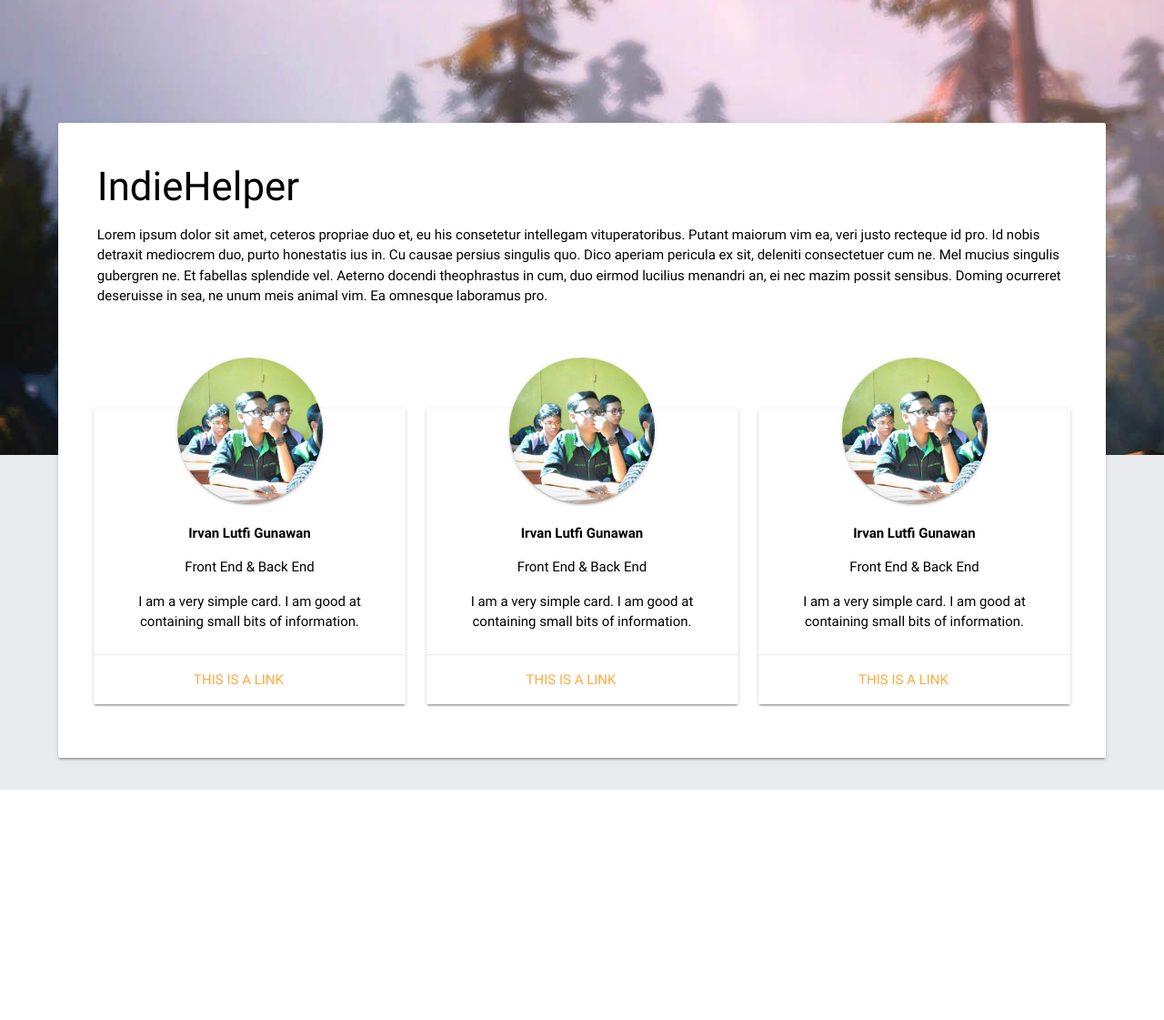
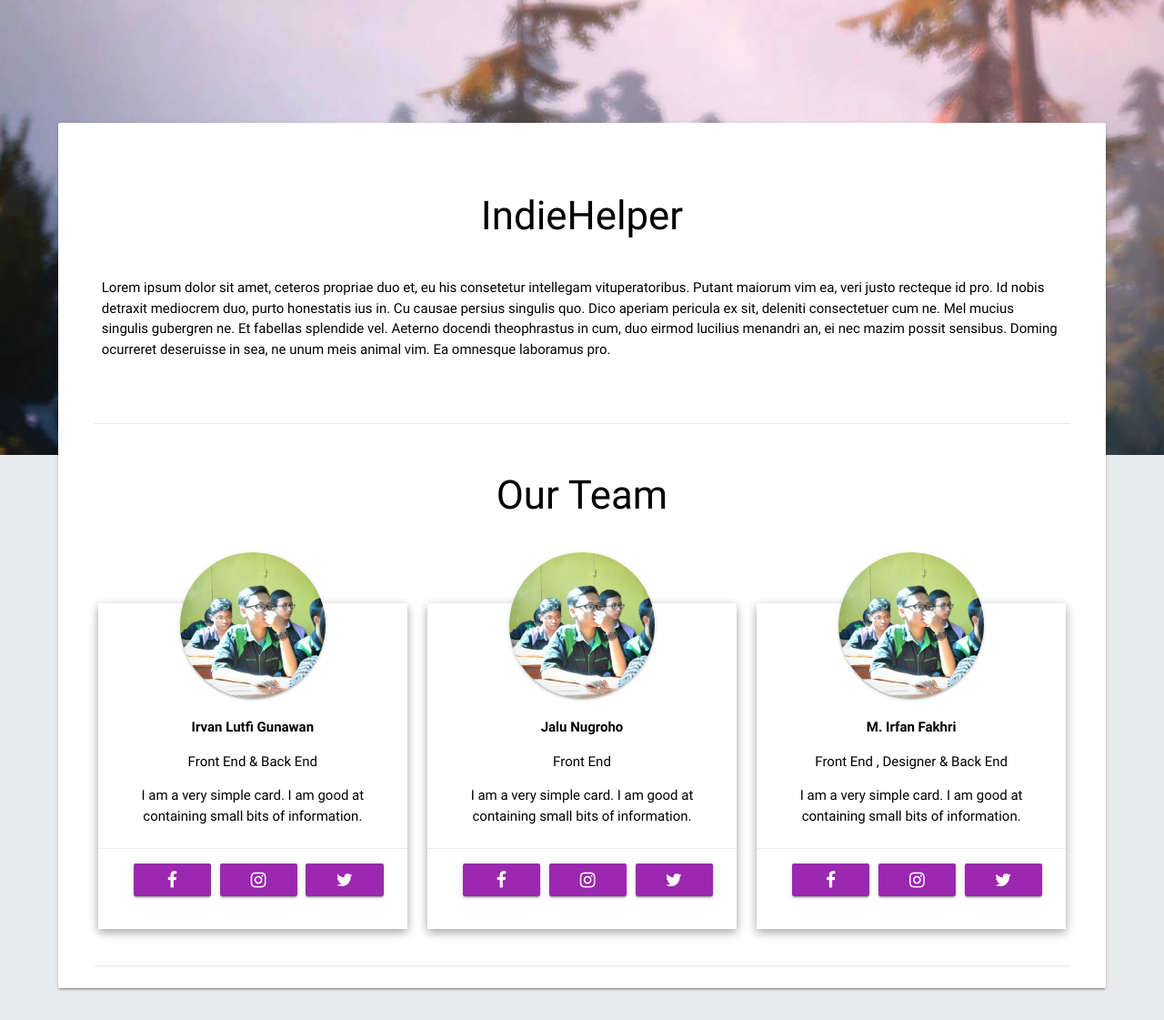
Before and after one commit to katsuotz/IndieHelper, a PHP site: page /about in a window 1280 px wide. Shown: the whole page at 91% size. Before the commit the page ends 868 px from the top, so only its background shows below. Run offline with PHP 8.4, Linux system fonts and the light colour scheme.

Commit message:
Add style About and Login

```diff
--- a/assets/css/about.css
+++ b/assets/css/about.css
@@ -1,8 +1,4 @@
-body{
-	background-color: #E9EAED;
-}
-
-.content{
+.content {
     width: 90% !important;
 }
 
@@ -13,19 +9,22 @@ body{
 .profile-card {
     min-height: 80vh;
 }
+.title{
+	line-height: 102px
+}
 
-.avatar img{
+.avatar img {
     width: 160px;
-	box-shadow: 0 2px 2px 0 rgba(0, 0, 0, 0.14),
-                  0 1px 5px 0 rgba(0, 0, 0, 0.12),
-                  0 3px 1px -2px rgba(0, 0, 0, 0.2);
+    box-shadow: 0 2px 2px 0 rgba(0, 0, 0, 0.14), 0 1px 5px 0 rgba(0, 0, 0, 0.12), 0 3px 1px -2px rgba(0, 0, 0, 0.2);
     margin: -80px auto 0;
 }
-.indie{
-	border-bottom: solid #e5e8ef 1px;
-	padding: 9px;
+
+.indie {
+    border-bottom: 1px solid #e5e8ef;
+    padding: 5px;
 }
 
-.team{
-	min-height: 80%;
+.team-card {
+
+  box-shadow: 0 4px 12px 0 rgba(0, 0, 0, 0.2), 0 3px 10px 0 rgba(0, 0, 0, 0.19) !important;
 }
--- a/assets/css/parent.css
+++ b/assets/css/parent.css
@@ -1,3 +1,7 @@
+body {
+    background-color: #E9EAED;
+}
+
 .clear-left {
 	clear: left !important;
 }
--- a/lib/lib.php
+++ b/lib/lib.php
@@ -2,7 +2,7 @@
 
 	/**
 	* Lib For IndieHelper
-	* XI-RPL 3
+	* SMKN 4 Bandung XI-RPL 3
 	*/
 
 	function baseurl($custom = ''){
@@ -55,8 +55,6 @@
 
 			$query = "INSERT INTO $this->tblname(" . implode( $this->infield, ",") . ") VALUES (" . implode(", ", $this->invalues) . ")";
 
-			$this->infield 	= null;
-			$this->invalues = null;
 
 			if ($this->mysqli->query($query)) {
 				return 'Berhasil';
@@ -64,6 +62,8 @@
 				return 'Gagal';
 			}
 
+			$this->infield 	= null;
+			$this->invalues = null;
 
 		}
 
--- a/views/about/about.php
+++ b/views/about/about.php
@@ -8,14 +8,18 @@
             <div class="card profile-card white mt3">
                 <div class="card-content lighten-1 black-text">
                     <div class="container-fluid">
+                        <div class="indie">
+
                             <div class="row container-fluid pb3">
-                            <h3 class="left-align">IndieHelper</h3>
+                                <h3 class="center-align title">IndieHelper</h3>
                                 <p>Lorem ipsum dolor sit amet, ceteros propriae duo et, eu his consetetur intellegam vituperatoribus. Putant maiorum vim ea, veri justo recteque id pro. Id nobis detraxit mediocrem duo, purto honestatis ius in. Cu causae persius singulis quo. Dico aperiam pericula ex sit, deleniti consectetuer cum ne. Mel mucius singulis gubergren ne. Et fabellas splendide vel. Aeterno docendi theophrastus in cum, duo eirmod lucilius menandri an, ei nec mazim possit sensibus. Doming ocurreret deseruisse in sea, ne unum meis animal vim. Ea omnesque laboramus pro.</p>
                             </div>
-
+                        </div>
+                        <div class="indie">
+                        <h3 class="center-align title">Our Team</h3>
                             <div class="row mt3 pt1">
                                 <div class="col s4 center-align">
-                                <div class="card white darken-1">
+                                    <div class="card team-card white darken-1">
                                         <div class="card-content black-text">
                                             <div class="avatar">
                                                 <img src="<?= baseurl('assets/images/about/irvan.jpg')?>" class="circle responsive-img" alt="">
@@ -28,43 +32,59 @@
                                             </div>
                                         </div>
                                         <div class="card-action">
-                                        <a href="#">This is a link</a>
+                                            <div class="container-fluid">
+                                                <div class="row">
+                                                    <div class="col s4"><a class="waves-effect waves-light btn purple "><i class="fa fa-facebook fa-fw"></i></a></div>
+                                                    <div class="col s4"><a class="waves-effect waves-light btn purple"><i class="fa fa-instagram fa-fw"></i></a></div>
+                                                    <div class="col s4"><a class="waves-effect waves-light btn purple"><i class="fa fa-twitter fa-fw"></i></a></div>
+                                                </div>
+                                            </div>
                                         </div>
                                     </div>
                                 </div>
                                 <div class="col s4 center-align">
-                                <div class="card white darken-1">
+                                    <div class="card team-card white darken-1">
                                         <div class="card-content black-text">
                                             <div class="avatar">
                                                 <img src="<?= baseurl('assets/images/about/irvan.jpg')?>" class="circle responsive-img" alt="">
                                             </div>
                                             <div class="row m0">
-                                            <p class="pb1 pt1"> <b>Irvan Lutfi Gunawan</b></p>
-                                            <p class="pb1">Front End & Back End</p>
+                                                <p class="pb1 pt1"> <b>Jalu Nugroho</b></p>
+                                                <p class="pb1">Front End</p>
                                                 <p>I am a very simple card. I am good at containing small bits of information.</p>
 
                                             </div>
                                         </div>
                                         <div class="card-action">
-                                        <a href="#">This is a link</a>
+                                            <div class="container-fluid">
+                                                <div class="row">
+                                                    <div class="col s4"><a class="waves-effect waves-light btn purple"><i class="fa fa-facebook fa-fw"></i></a></div>
+                                                    <div class="col s4"><a class="waves-effect waves-light btn purple"><i class="fa fa-instagram fa-fw"></i></a></div>
+                                                    <div class="col s4"><a class="waves-effect waves-light btn purple"><i class="fa fa-twitter fa-fw"></i></a></div>
+                                                </div>
+                                            </div>
                                         </div>
                                     </div>
                                 </div>
                                 <div class="col s4 center-align">
-                                <div class="card white darken-1">
+                                    <div class="card team-card white darken-1">
                                         <div class="card-content black-text">
                                             <div class="avatar">
                                                 <img src="<?= baseurl('assets/images/about/irvan.jpg')?>" class="circle responsive-img" alt="">
                                             </div>
                                             <div class="row m0">
-                                            <p class="pb1 pt1"> <b>Irvan Lutfi Gunawan</b></p>
-                                            <p class="pb1">Front End & Back End</p>
+                                                <p class="pb1 pt1"> <b>M. Irfan Fakhri</b></p>
+                                                <p class="pb1">Front End , Designer & Back End</p>
                                                 <p>I am a very simple card. I am good at containing small bits of information.</p>
 
                                             </div>
                                         </div>
                                         <div class="card-action">
-                                        <a href="#">This is a link</a>
+                                            <div class="container-fluid">
+                                                <div class="row">
+                                                    <div class="col s4"><a class="waves-effect waves-light btn purple"><i class="fa fa-facebook fa-fw"></i></a></div>
+                                                    <div class="col s4"><a class="waves-effect waves-light btn purple"><i class="fa fa-instagram fa-fw"></i></a></div>
+                                                    <div class="col s4"><a class="waves-effect waves-light btn purple"><i class="fa fa-twitter fa-fw"></i></a></div>
                                                 </div>
                                             </div>
                                         </div>
@@ -75,3 +95,5 @@
                     </div>
                 </div>
             </div>
+        </div>
+    </div>
--- a/views/login/login.php
+++ b/views/login/login.php
@@ -1,9 +1,12 @@
+<div class="back-login purple darken-3">
+
+</div>
 <div class="row p0">
     <div class="col s4 offset-s4 mt3">
         <div class="card">
             <div class="card-image center-align">
               <img class="activator" src="<?= baseurl('assets/images/login/banner.jpg')?>">
-              <span class="card-title center col s12 top50">IndieHelper</span>
+              <h3 class="card-title center col s12 top50 font42">IndieHelper</h3>
             </div>
             <div class="card-tabs">
                 <ul class="tabs tabs-fixed-width">
@@ -83,4 +86,3 @@
             </div>
         </div>
     </div>
-</div>
```
Also changed, not shown: assets/css/login.css (+14 -6 lines). Lines whose indentation alone changed are shown as unchanged.
